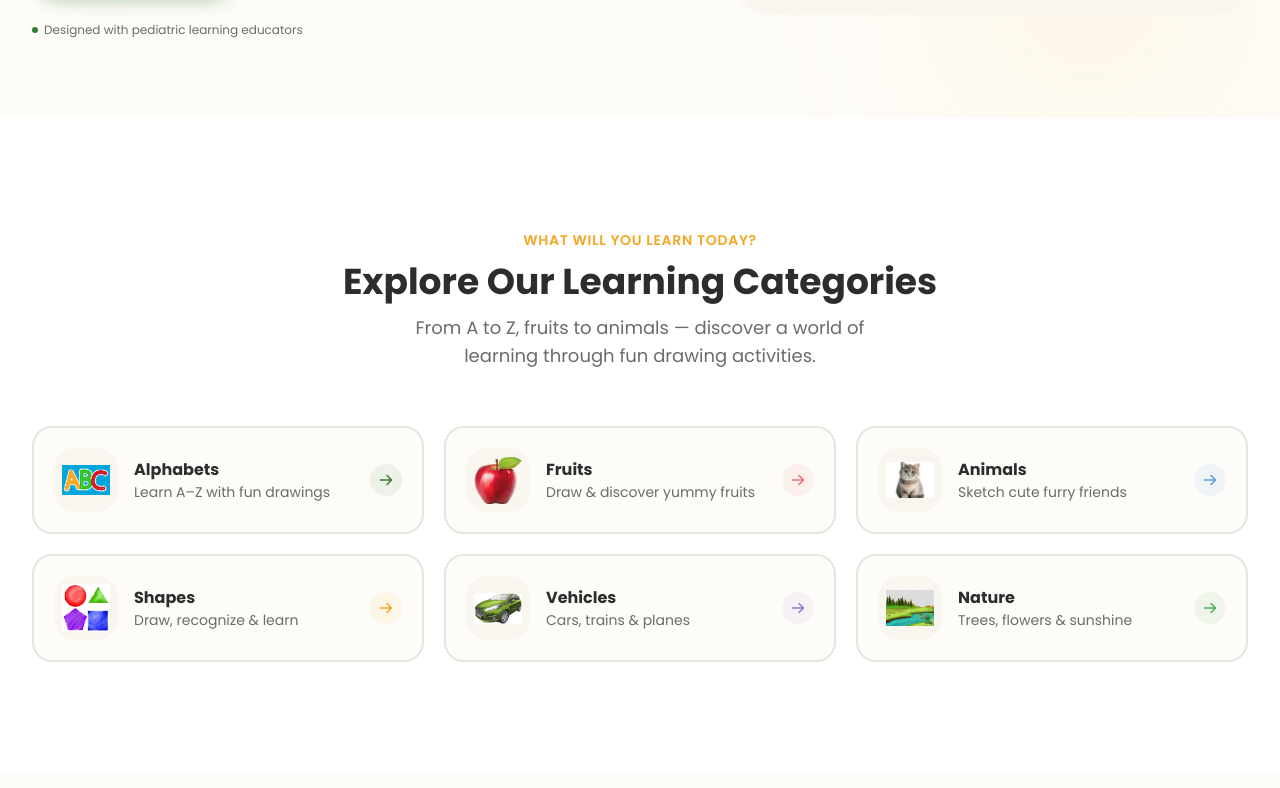
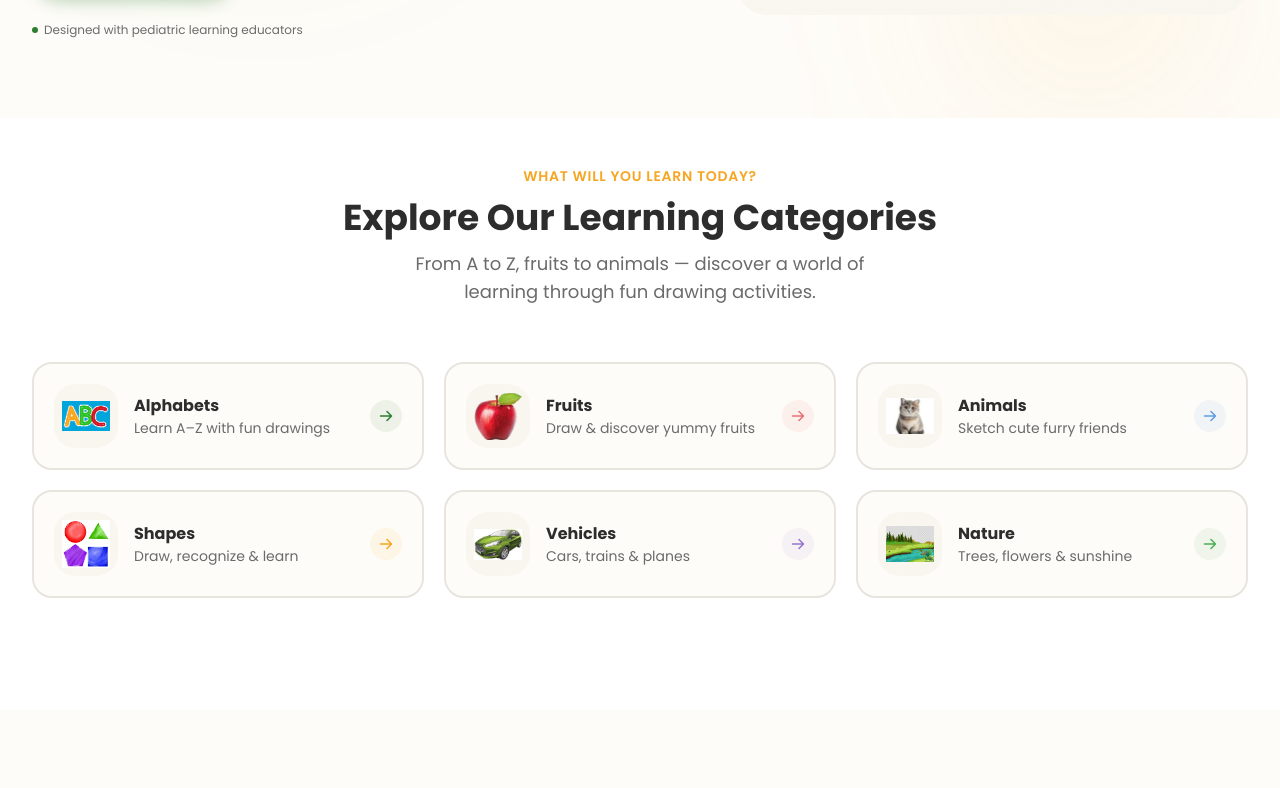
Before and after one commit to faizanpervez03/drawkao, a Next.js app: page / in a window 1280 px wide. Shown: the part 512-1300 px from the top of the page. Built offline with nearby package versions, Linux system fonts and the light colour scheme; no server answers.

Commit message:
Reduce top spacing on categories section

```diff
--- a/src/components/home/category-section.tsx
+++ b/src/components/home/category-section.tsx
@@ -47,7 +47,7 @@ const categories = [
 
 export function CategorySection() {
   return (
-    <section id="categories" className="bg-card py-20 sm:py-28">
+    <section id="categories" className="bg-card pt-8 pb-20 sm:pt-12 sm:pb-28">
       <div className="mx-auto max-w-7xl px-4 sm:px-6 lg:px-8">
         <div className="text-center space-y-3 mb-14">
           <p className="text-sm font-semibold text-accent uppercase tracking-wider">
```
